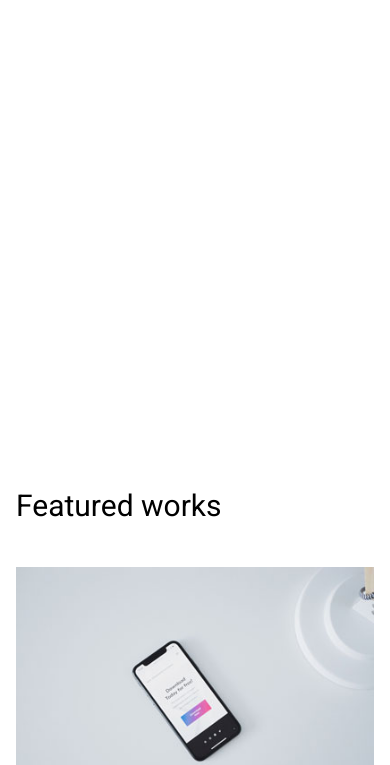
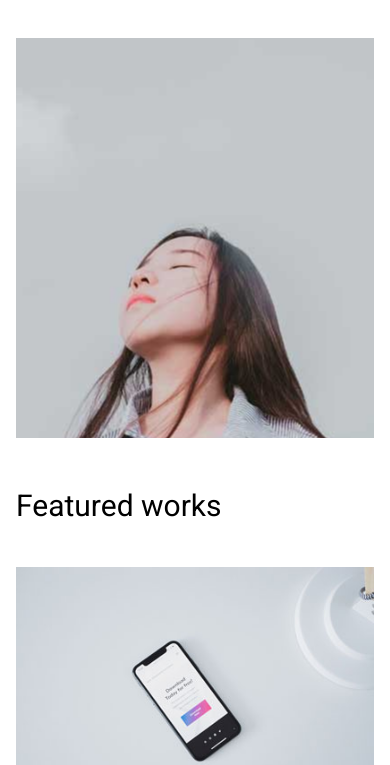
Before and after one commit to hello-antonio/FEND-portfolio-site, a plain HTML site: page index.html in a window 390 px wide. Shown: the part 79-844 px from the top of the page. Drawn offline with Linux system fonts and the light colour scheme; the site is published under a folder, as on GitHub Pages, so addresses that start at the root find nothing.

Commit message:
fix hero image link

```diff
--- a/css/style.css
+++ b/css/style.css
@@ -129,7 +129,7 @@ a:hover {
   margin: 2.5em 0 0;
   width: 100%;
   height: 400px;
-  background: url(/images/thien-dang-1920.jpg) no-repeat 50% 70%;
+  background: url(../images/thien-dang-1920.jpg) no-repeat 50% 70%;
   background-size: 100%;
 }
 
@@ -219,7 +219,7 @@ a:hover {
 
 @media screen and (max-width: 800px) {
   .hero {
-    background: url(/images/thien-dang-800.jpg) no-repeat 50% 70%;
+    background: url(../images/thien-dang-800.jpg) no-repeat 50% 70%;
   }
   .projects li,
   .projects li:last-child {
@@ -246,7 +246,7 @@ a:hover {
     text-transform: uppercase;
   }
   .hero {
-    background: url(/images/thien-dang-425.jpg) no-repeat 50% 70%;
+    background: url(../images/thien-dang-425.jpg) no-repeat 50% 70%;
   }
   .projects li {
     width: 100%;
```
